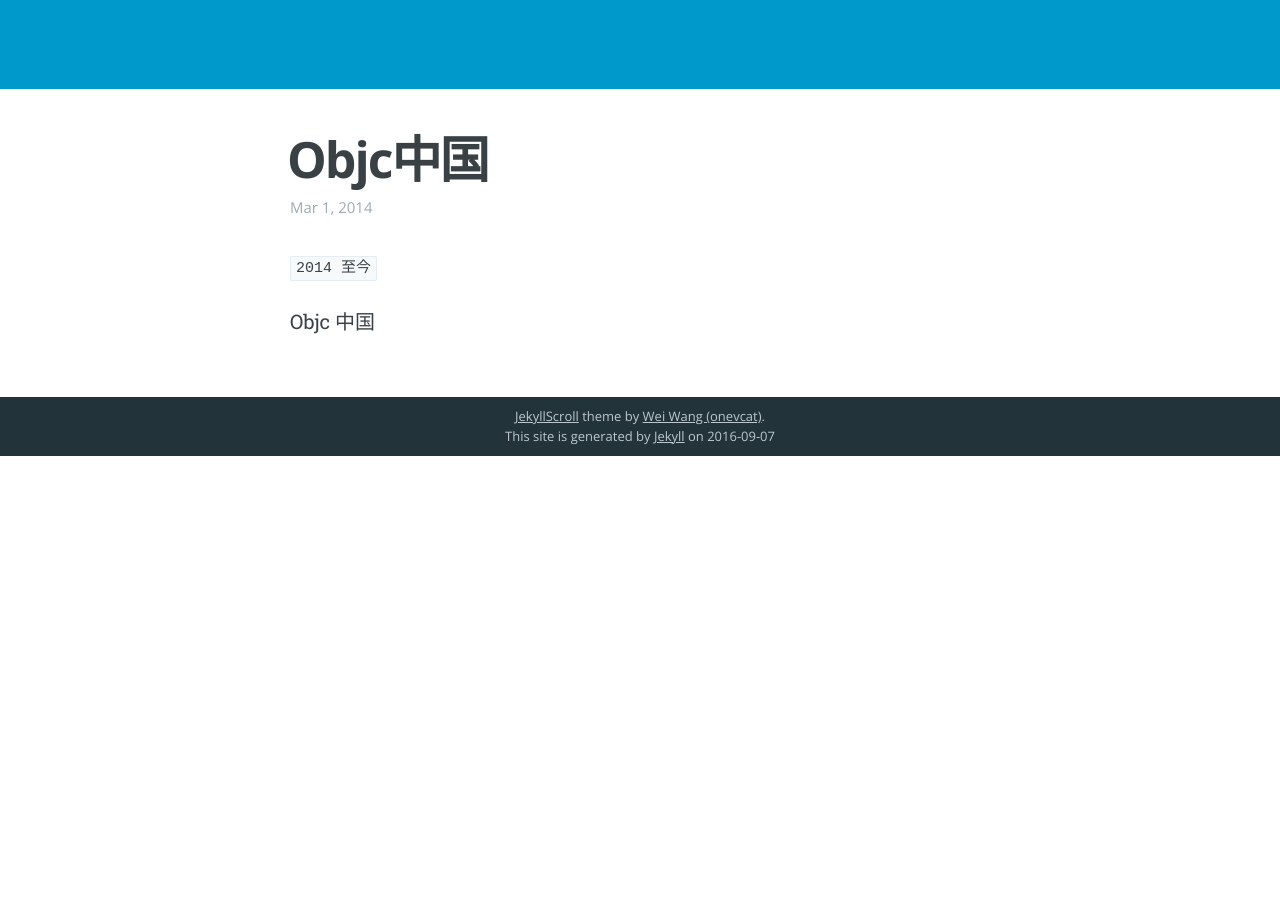
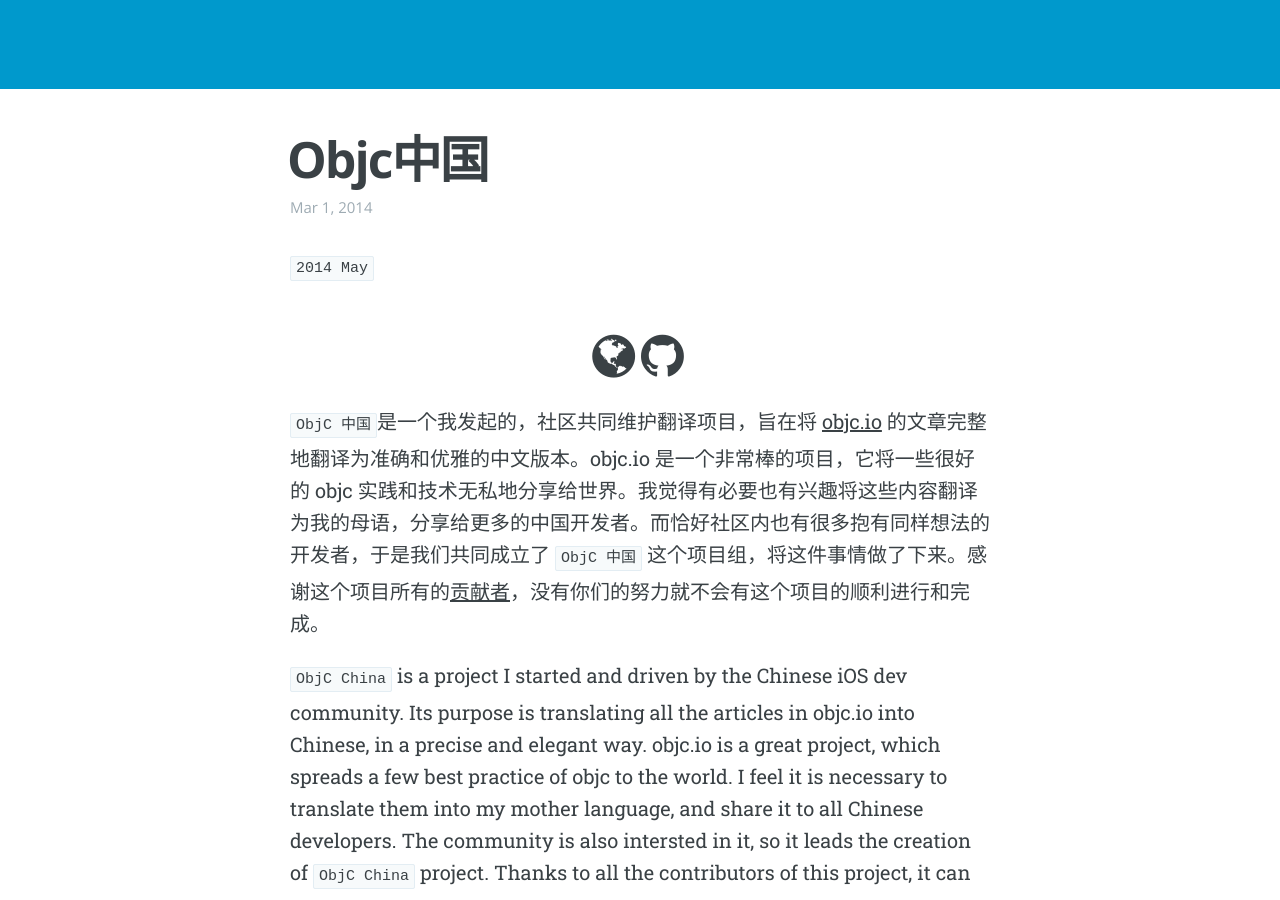
Before and after one commit to FangYiXiong/project, a Jekyll site: the page built from _posts/2014-03-01-objc-cn.markdown, in a window 1280 px wide and 900 px high, scrolled down 811 px. Built offline with Jekyll 4.4.1, drawn with Linux system fonts in a browser that asks for light colours; nearby versions of some CDN libraries; a script that is not in the unit is left out; before the commit the page ends 1267 px from its top, so only the background shows below that; some of the changed text lies outside the part shown.

Commit message:
Add Github-Cards for some projects.

```diff
--- a/_posts/2014-03-01-objc-cn.markdown
+++ b/_posts/2014-03-01-objc-cn.markdown
@@ -3,6 +3,19 @@ layout: post
 title: Objc中国
 date: 2014-03-01 16:22:38.000000000 +09:00
 ---
-`2014 至今`
+`2014 May`
 
-Objc 中国
+![](assets/images/objccn.png)
+
+<center>
+<h1>
+<a href="https://www.objccn.io" class="fa fa-globe"></a>
+<a href="https://github.com/onevcat/JekyllScroll" class="fa fa-github"></a>
+</h1>
+</center>
+
+`ObjC 中国`是一个我发起的，社区共同维护翻译项目，旨在将 [objc.io](http://objc.io/) 的文章完整地翻译为准确和优雅的中文版本。objc.io 是一个非常棒的项目，它将一些很好的 objc 实践和技术无私地分享给世界。我觉得有必要也有兴趣将这些内容翻译为我的母语，分享给更多的中国开发者。而恰好社区内也有很多抱有同样想法的开发者，于是我们共同成立了 `ObjC 中国` 这个项目组，将这件事情做了下来。感谢这个项目所有的[贡献者](https://github.com/objccn/articles/graphs/contributors)，没有你们的努力就不会有这个项目的顺利进行和完成。
+
+`ObjC China` is a project I started and driven by the Chinese iOS dev community. Its purpose is translating all the articles in objc.io into Chinese, in a precise and elegant way. objc.io is a great project, which spreads a few best practice of objc to the world. I feel it is necessary to translate them into my mother language, and share it to all Chinese developers. The community is also intersted in it, so it leads the creation of `ObjC China` project. Thanks to all the contributors of this project, it can be done in a very short time.
+
+<div class="github-card" data-user="objccn" data-repo="articles" data-width="100%"></div>
--- a/_posts/2016-05-01-flappy-zoe-toturial.markdown
+++ b/_posts/2016-05-01-flappy-zoe-toturial.markdown
@@ -10,3 +10,5 @@ date: 2016-07-01 16:22:38.000000000 +09:00
 在这个系列的视频中，我将从零开始手把手地教你做一个类似之前非常流行的 Flappy Bird 那样的游戏。（[AppStore 链接](https://itunes.apple.com/cn/app/flappy-zoe/id1077251372?mt=8)）
 
 你将从学习如何制作游戏的物理引擎，到怎样处理游戏中角色的碰撞，从记录玩家当前的分数和最高分，到如何给游戏增加炫酷的特效，以及最终提交到苹果的 App Store 所有这个过程中你需要知道的一切。
+
+<div class="github-card" data-user="fangyixiong" data-repo="flappyzoe" data-width="100%"></div>
```
Also changed, not shown: js/widget.js (added, +1 -0 lines), assets/images/objccn.png (added).
